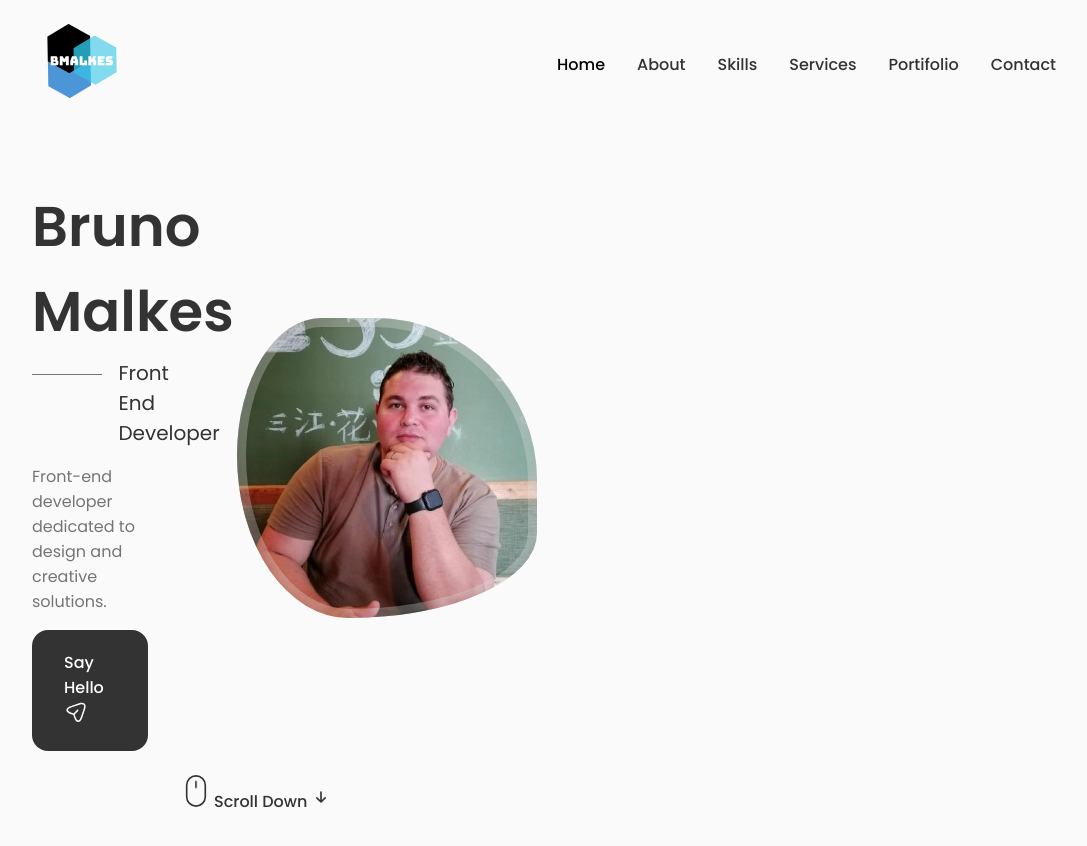
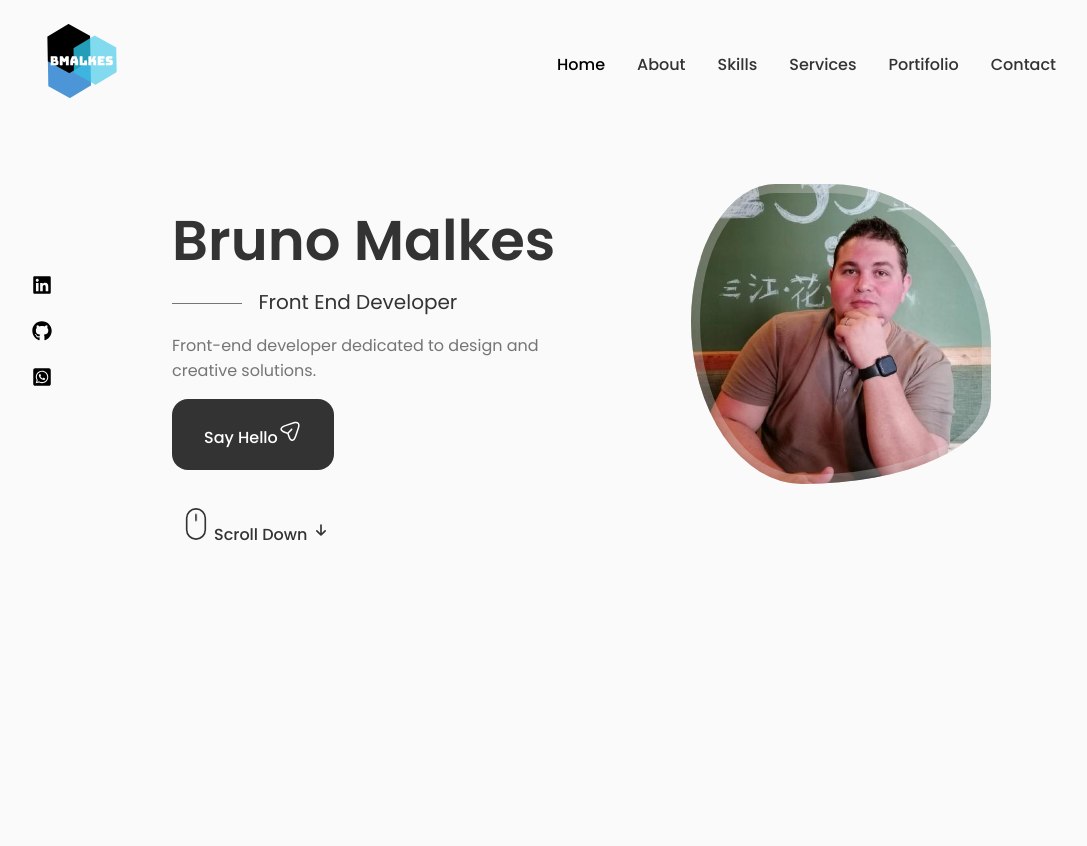
Before and after one commit to BmAlkes/newPortifolio, a React (Vite) app: page / in a window 1280 px wide. Shown: the whole page, without its empty margins (96-1183 px from the left). After the commit the page ends 800 px from the top, so only its background shows below. Built offline with nearby package versions, Linux system fonts and the light colour scheme.

Commit message:
fix:social

```diff
--- a/src/components/home/index.jsx
+++ b/src/components/home/index.jsx
@@ -2,13 +2,14 @@ import React from "react";
 import "./home.css";
 import Data from "./Data";
 import Scroll from "./ScrollDown";
+import Social from "./Social";
 
 const Home = () => {
   return (
     <section className="home section" id="home">
       <div className="home_container container grid">
         <div className="home_content grid">
-          {/* <Social /> */}
+          <Social />
           <div className="home_img"></div>
           <Data />
         </div>
```
